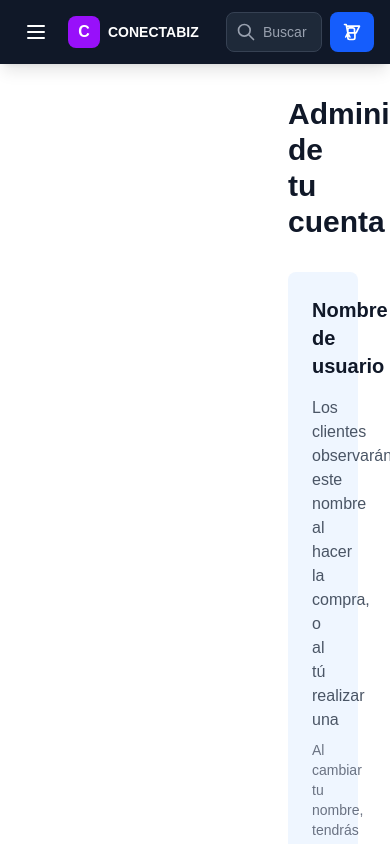
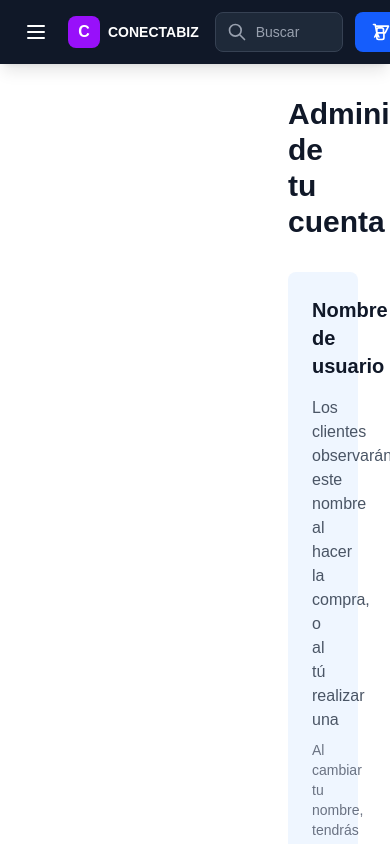
Before and after one commit to MiguelRestrepoL/ConectaBizFend, a Next.js app: page /perfil in a window 390 px wide. Shown: the top 844 px of the page. Built offline with nearby package versions, Linux system fonts and the light colour scheme; no server answers.

Commit message:
Responsive - header test

```diff
--- a/src/app/components/Header.jsx
+++ b/src/app/components/Header.jsx
@@ -11,7 +11,7 @@ const Header = ({ userName = 'Usuario', onMenuClick }) => {
       lg:left-64
       shadow-lg
     ">
-      <div className="h-16 px-4 lg:px-8 flex items-center justify-between">
+      <div className="h-16 px-4 lg:px-8 flex items-center justify-between gap-4">
 
         {/* SECCIÓN IZQUIERDA: Solo en móvil/tablet */}
         <div className="flex items-center gap-3 lg:hidden">
@@ -43,7 +43,7 @@ const Header = ({ userName = 'Usuario', onMenuClick }) => {
         </div>
 
         {/* SECCIÓN DERECHA: Siempre visible */}
-        <div className="flex items-center gap-2 sm:gap-3">
+        <div className="flex items-center gap-3 flex-shrink-0">
 
           {/* Input de Búsqueda */}
           <div className="relative">
@@ -52,11 +52,11 @@ const Header = ({ userName = 'Usuario', onMenuClick }) => {
               placeholder="Buscar"
               className="
                 h-10
-                w-24 sm:w-40 md:w-48 lg:w-56 xl:w-64
+                w-32 sm:w-48 lg:w-64
                 bg-gray-800
                 text-white text-sm
                 placeholder-gray-400
-                pl-9 pr-3 py-2
+                pl-10 pr-4 py-2
                 rounded-lg
                 border border-gray-700
                 focus:outline-none
@@ -66,7 +66,7 @@ const Header = ({ userName = 'Usuario', onMenuClick }) => {
               "
             />
             <svg
-              className="absolute left-2.5 top-2.5 w-5 h-5 text-gray-400 pointer-events-none"
+              className="absolute left-3 top-1/2 transform -translate-y-1/2 w-5 h-5 text-gray-400 pointer-events-none"
               fill="none"
               stroke="currentColor"
               viewBox="0 0 24 24"
@@ -87,15 +87,16 @@ const Header = ({ userName = 'Usuario', onMenuClick }) => {
               bg-blue-600
               hover:bg-blue-700
               text-white text-sm
-              px-3 sm:px-4
+              px-4
               rounded-lg
               flex items-center gap-2
               transition-colors
               flex-shrink-0
+              whitespace-nowrap
             "
           >
             <svg
-              className="w-5 h-5"
+              className="w-5 h-5 flex-shrink-0"
               fill="none"
               stroke="currentColor"
               viewBox="0 0 24 24"
```
